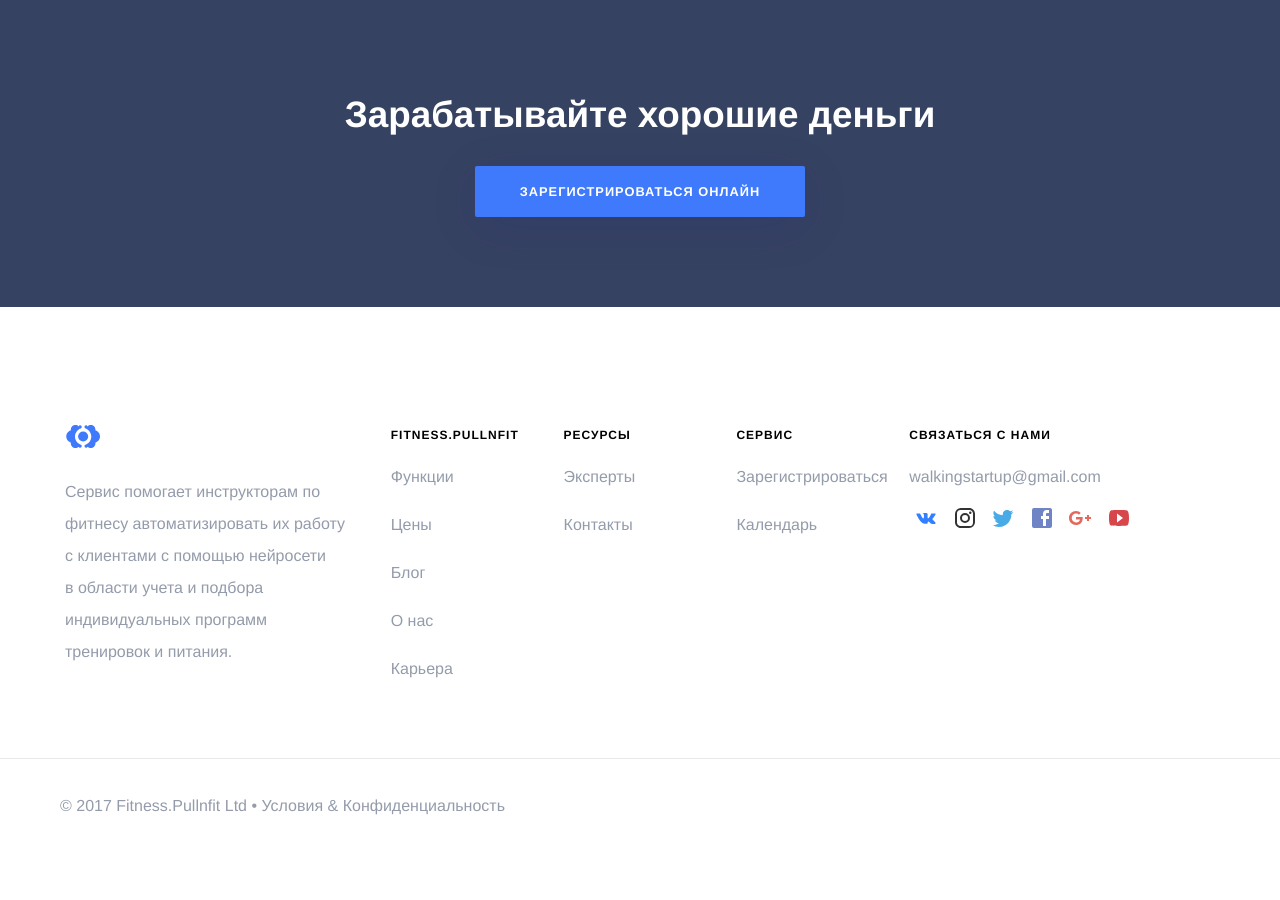
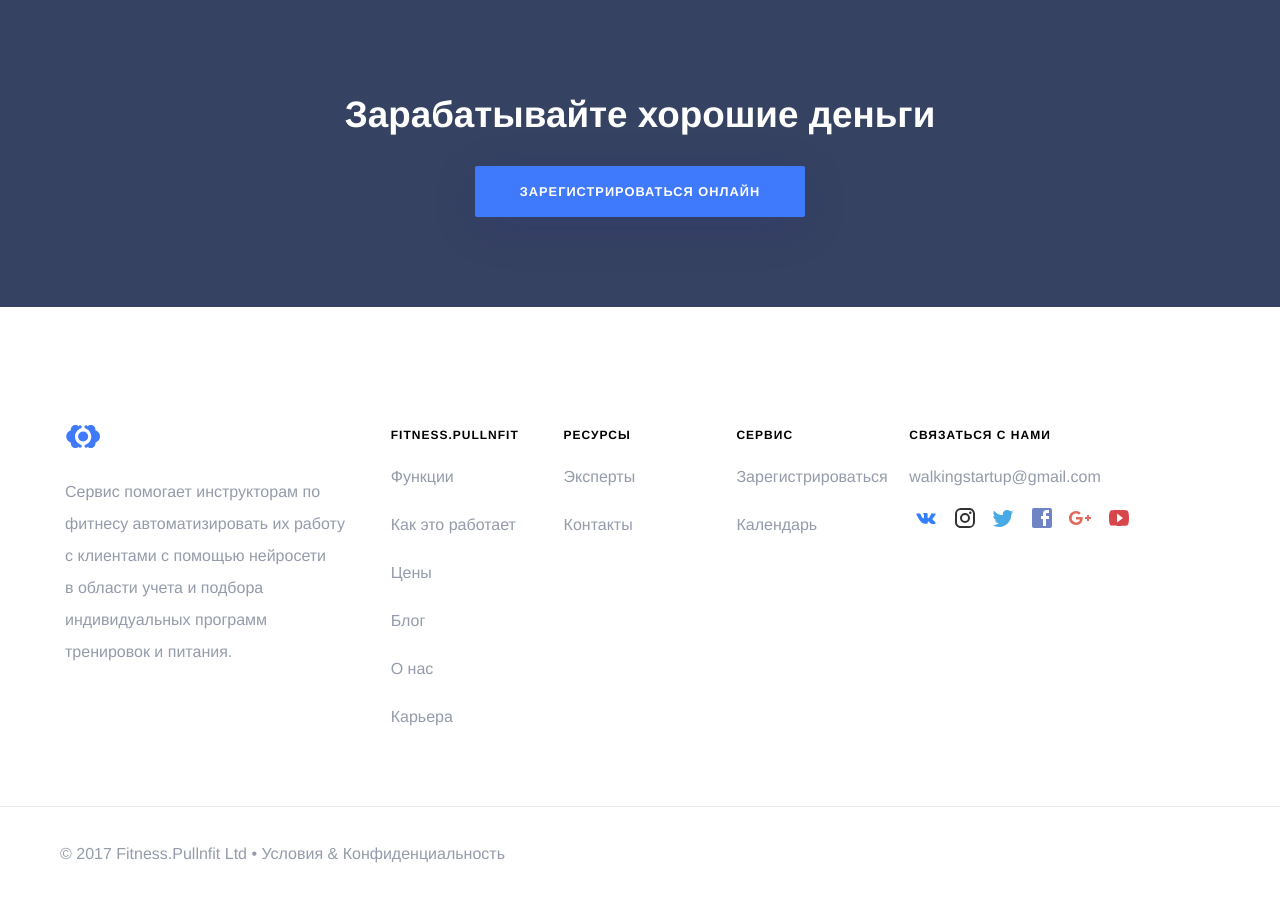
Before and after one commit to RakhimyanTim/fitness.github.io, a Jekyll site: the page built from pages/index.html, in a window 1280 px wide and 900 px high, scrolled down 3333 px. Built offline with Jekyll 4.4.1, drawn with Linux system fonts in a browser that asks for light colours; some web fonts are replaced; before the commit the page ends 4185 px from its top, so only the background shows below that.

Commit message:
Update footer.html

```diff
--- a/_includes/navigation/footer.html
+++ b/_includes/navigation/footer.html
@@ -8,6 +8,7 @@
 			<ul>
 				<li><h4>Fitness.Pullnfit</h4></li>
 				<li><a href="/features/">Функции</a></li>
+				<li><a href="/how-it-works/">Как это работает</a></li>
 				<li><a href="/pricing/">Цены</a></li>
 				<li><a href="/blog/">Блог</a></li>
 				<li><a href="/about/">О нас</a></li>
```
